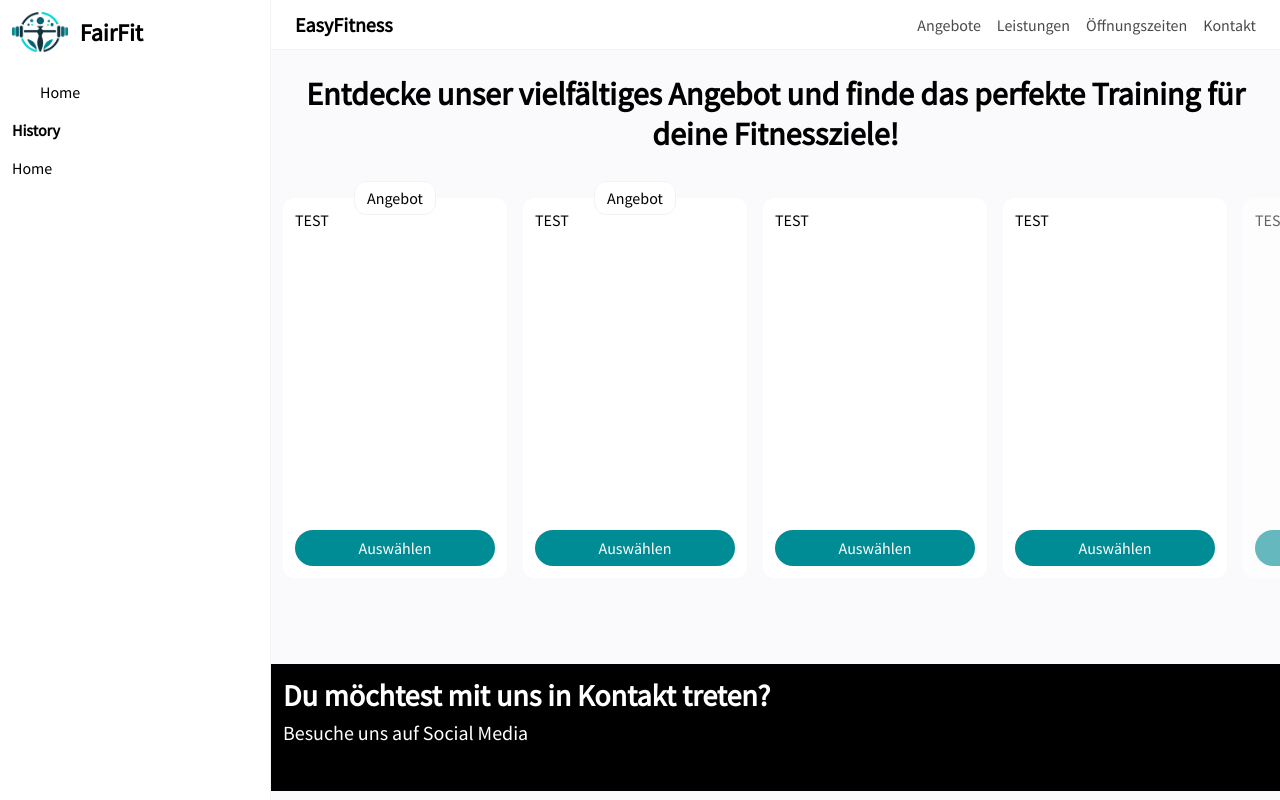
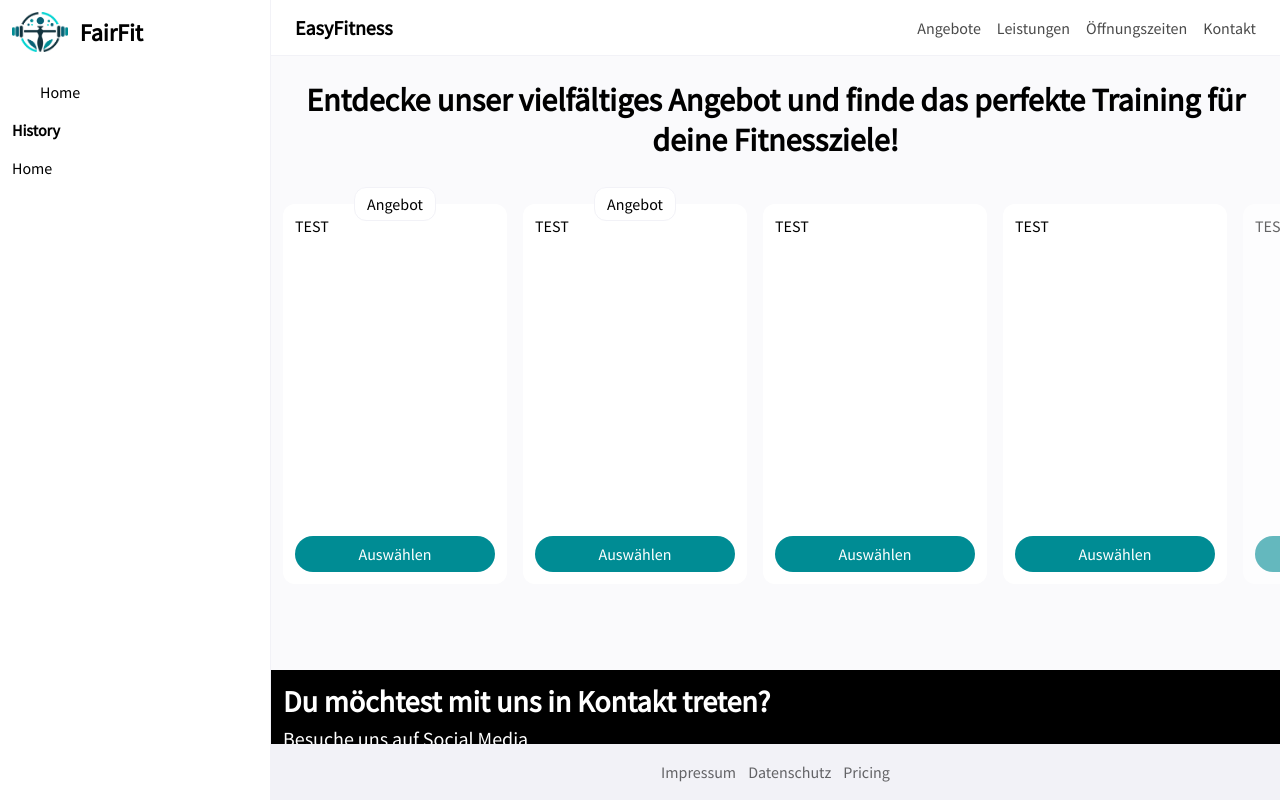
Before and after one commit to FairNetwork/fairfit-frontend, a React (Create React App) app: page /impressum in a window 1280 px wide. Built offline with nearby package versions, Linux system fonts and the light colour scheme; some icons are missing.

Commit message:
✨ Add footer

```diff
--- a/src/components/App.tsx
+++ b/src/components/App.tsx
@@ -4,6 +4,7 @@ import { THEME } from '../constants/theme';
 import { useColorMode } from '../hooks/color';
 import Sidebar from './shared/sidebar/Sidebar';
 import Header from './shared/header/Header';
+import Footer from './shared/footer/Footer';
 import './app.scss';
 
 const App = () => {
@@ -17,6 +18,7 @@ const App = () => {
                 <div className="app__wrapper">
                     <Header />
                     <div className="app__wrapper__content">{content}</div>
+                    <Footer />
                 </div>
             </div>
         </ColorSchemeProvider>
--- a/src/components/app.scss
+++ b/src/components/app.scss
@@ -11,8 +11,30 @@
 
     &__content{
       width: 100%;
+      height: 100%;
       overflow-y: auto;
       overflow-x: hidden;
+
+      &::-webkit-scrollbar {
+        width: 10px;
+        height: 10px;
+      }
+
+      &::-webkit-scrollbar-track {
+        background-color: transparent;
+      }
+
+      &::-webkit-scrollbar-button {
+        background-color: transparent;
+        height: 5px;
+      }
+
+      &::-webkit-scrollbar-thumb {
+        background-color: grey;
+        border-radius: 20px;
+        background-clip: padding-box;
+        border: solid 3px transparent;
+      }
     }
   }
 }
--- /dev/null
+++ b/src/components/shared/footer/Footer.tsx
@@ -0,0 +1,24 @@
+import './footer.scss';
+import { useMemo } from 'react';
+import { useNavigate } from 'react-router-dom';
+import { FOOTER } from '../../../constants/footer';
+
+const Footer = () => {
+    const navigate = useNavigate();
+
+    const content = useMemo(() => {
+        return FOOTER.map(({ text, route }) => {
+            return (
+                <div className="footer__item" onClick={() => navigate(route)}>
+                    {text}
+                </div>
+            );
+        });
+    }, []);
+
+    return <div className="footer">{content}</div>;
+};
+
+Footer.displayName = 'Footer';
+
+export default Footer;
--- /dev/null
+++ b/src/components/shared/footer/footer.scss
@@ -0,0 +1,18 @@
+.footer{
+  background-color: var(--footer-background-color);
+  color: var(--footer-text-color);
+
+  min-height: 32px;
+  padding: 12px 24px;
+
+  display: flex;
+  flex-wrap: wrap;
+  align-items: center;
+  justify-content: center;
+
+  gap: 12px;
+
+  &__item{
+    cursor: pointer;
+  }
+}
--- /dev/null
+++ b/src/constants/footer.ts
@@ -0,0 +1,7 @@
+import { Footer } from '../types/footer';
+
+export const FOOTER: Footer[] = [
+    { text: 'Impressum', route: '/utility/impressum' },
+    { text: 'Datenschutz', route: '/utility/data-protection' },
+    { text: 'Pricing', route: '/utility/pricing' }
+];
--- a/src/constants/theme.ts
+++ b/src/constants/theme.ts
@@ -13,7 +13,9 @@ export const THEME: ColorScheme = {
         sectionTextColor: '#FFF',
         sidebarTextColor: '#000',
         sidebarActiveColor: 'rgba(0, 140, 148, 0.6)',
-        sidebarHoverColor: 'rgba(105, 138, 156, 0.6)'
+        sidebarHoverColor: 'rgba(105, 138, 156, 0.6)',
+        footerBackgroundColor: 'rgb(242, 242, 247)',
+        footerTextColor: 'rgb(99, 99, 102)'
     },
     light: {
         primaryColor: '#008c94',
@@ -27,6 +29,8 @@ export const THEME: ColorScheme = {
         sectionTextColor: '#FFF',
         sidebarTextColor: '#000',
         sidebarActiveColor: 'rgba(0, 140, 148, 0.6)',
-        sidebarHoverColor: 'rgba(105, 138, 156, 0.6)'
+        sidebarHoverColor: 'rgba(105, 138, 156, 0.6)',
+        footerBackgroundColor: 'rgb(242, 242, 247)',
+        footerTextColor: 'rgb(99, 99, 102)'
     }
 };
--- a/src/hooks/content.tsx
+++ b/src/hooks/content.tsx
@@ -1,6 +1,7 @@
 import { useLocation } from 'react-router-dom';
 import { useMemo } from 'react';
 import Gym from '../view/gym/Gym';
+import Home from '../view/home/Home';
 
 export const useContent = () => {
     const location = useLocation();
@@ -16,9 +17,7 @@ export const useContent = () => {
         // if (/^\/[^/]+\/offers$/.test(path)) return <Booking />;
         // if (/^\/[^/]+\/dashboard\/.+/.test(path)) return <Dashboard />;
         if (/^\/[^/]+$/.test(path)) return <Gym />;
-        //
-        // return <Home />;
 
-        return path;
+        return <Home />;
     }, [location.pathname]);
 };
--- /dev/null
+++ b/src/types/footer.ts
@@ -0,0 +1,4 @@
+export interface Footer {
+    text: string;
+    route: string;
+}
--- a/src/types/theme.ts
+++ b/src/types/theme.ts
@@ -21,4 +21,6 @@ export interface ColorSettings {
     sidebarTextColor: string;
     sidebarActiveColor: string;
     sidebarHoverColor: string;
+    footerBackgroundColor: string;
+    footerTextColor: string;
 }
--- /dev/null
+++ b/src/view/home/Home.tsx
@@ -0,0 +1,15 @@
+import './home.scss';
+
+const Home = () => {
+    return (
+        <div className="home">
+            <div className="home__headline">
+                Entdecke eine vielfältige Auswahl an Fitnessangeboten ganz in deiner Nähe!
+            </div>
+        </div>
+    );
+};
+
+Home.displayName = 'Home';
+
+export default Home;
--- /dev/null
+++ b/src/view/home/home.scss
@@ -0,0 +1,12 @@
+.home {
+  display: flex;
+  flex-direction: column;
+  gap: 24px;
+  margin: 24px 0;
+
+  &__headline {
+    text-align: center;
+    font-weight: bold;
+    font-size: 2rem;
+  }
+}
```
